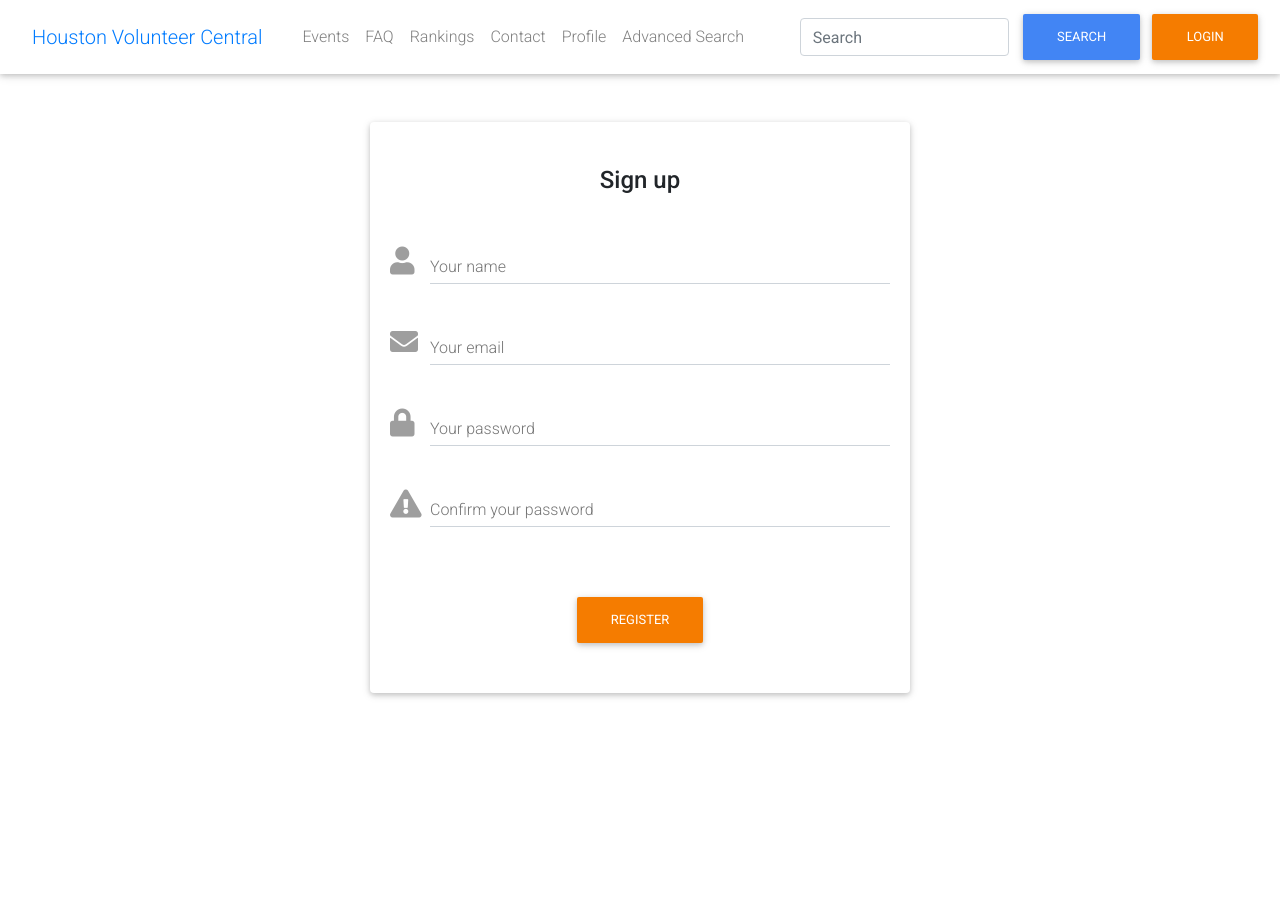
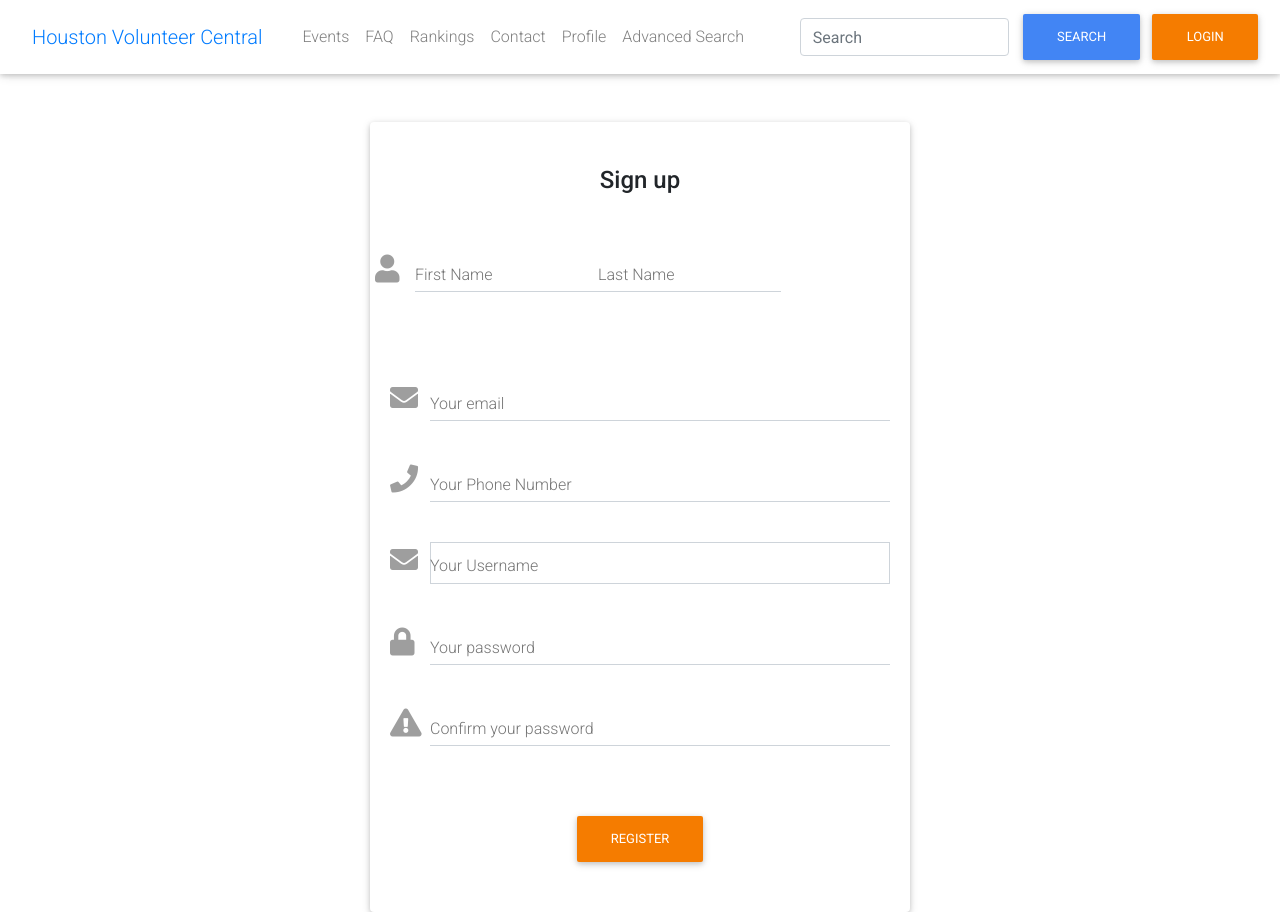
Before and after one commit to qwetboy10/YunginsHoustonHackathon, a React (Create React App) app in the folder Frontend/front/: page /signup in a window 1280 px wide. Before the commit the page ends 800 px from the top, so only its background shows below. Built offline with nearby package versions, Linux system fonts and the light colour scheme.

Commit message:
Fixed logout issues and created sign up server requests

```diff
--- a/Frontend/front/src/App.js
+++ b/Frontend/front/src/App.js
@@ -25,18 +25,25 @@ class App extends Component {
   checkCookies(callback) {
     const cookie = new Cookies();
     const userID = cookie.get("user");
+    console.log(userID);
     if(userID !== undefined) getPersonByID(cookie.get("user"), (data) => {
       this.setState({user: data});
       if(callback) callback();
     });
     else this.setState({user: null});
   }
+  removeCookies() {
+    const cookie = new Cookies();
+    cookie.remove("user");
+    this.props.history.push("/");
+    this.checkCookies();
+  }
   render() {
     const {user} = this.state;
     console.log(user);
     return (
       <div>
-        <NavBar {...this.props} update={this.checkCookies.bind(this)} user={user}/>
+        <NavBar {...this.props} update={this.removeCookies.bind(this)} user={user}/>
           <Switch>
             <Route path='/events' component={EventList}/>
             <Route path='/faq' component={FAQ}/>
--- a/Frontend/front/src/NavBar.js
+++ b/Frontend/front/src/NavBar.js
@@ -5,7 +5,6 @@ import { MDBContainer, MDBCard, MDBCardBody, MDBCol, MDBRow,MDBCardHeader, MDBIc
 import "@fortawesome/fontawesome-free/css/all.min.css";
 import "bootstrap-css-only/css/bootstrap.min.css";
 import "mdbreact/dist/css/mdb.css";
-import Cookies from "universal-cookie";
 import { searchEvents } from './DataFetcher.js';
 class NavBar extends Component {
   constructor(props) {
@@ -15,7 +14,6 @@ class NavBar extends Component {
     }
   }
     logout() {
-        new Cookies().remove("user");
         this.props.update();
     }
     onClick() {
--- a/Frontend/front/src/Signup.js
+++ b/Frontend/front/src/Signup.js
@@ -12,6 +12,7 @@ class Signup extends Component {
         this.state = {
             username: "",
             password: "",
+            password2: "",
             firstName: "",
             lastName: "",
             email: "",
@@ -19,13 +20,23 @@ class Signup extends Component {
         };
     }
     onClick() {
-        const {username, password, firstName, lastName, email, phoneNum} = this.state;
+        const {username, password, password2, firstName, lastName, email, phoneNum} = this.state;
+        if(password !== password2) {
+            alert("Passwords do not match, please try again.");
+            return;
+        }
         createUser(username, password, firstName, lastName, email, phoneNum, (data) => {
             new Cookies().set("user", data.id, { path: "/"});
             this.props.update(() => this.props.history.push("/profile"));
         });
     }
+    onChange(key, val) {
+        this.setState({
+            [key]: val
+        });
+    }
     render() {
+        const {username, password, password2, firstName, lastName, email, phoneNum} = this.state;
         return (
             <div>
                 <br/>
@@ -38,31 +49,61 @@ class Signup extends Component {
                           <form>
                               <p className="h4 text-center py-4">Sign up</p>
                               <div className="grey-text">
+                              <MDBRow>
                                 <MDBInput
-                                  label="Your name"
+                                    label="First Name"
                                     icon="user"
                                     group
                                     type="text"
                                     validate
-                                  error="wrong"
-                                  success="right"
+                                    value={firstName}
+                                    onChange={(e) => this.onChange("firstName", e.target.value)}
                                 />
+                                <MDBInput
+                                    label="Last Name"
+                                    group
+                                    type="text"
+                                    validate
+                                    value={lastName}
+                                    onChange={(e) => this.onChange("lastName", e.target.value)}
+                                />
+                              </MDBRow>
+
                               <MDBInput
                                   label="Your email"
                                   icon="envelope"
                                   group
                                   type="email"
                                   validate
-                                  error="wrong"
-                                  success="right"
+                                  value={email}
+                                  onChange={(e) => this.onChange("email", e.target.value)}
                               />
-
+                              <MDBInput
+                                  label="Your Phone Number"
+                                  icon="phone"
+                                  group
+                                  type="phone"
+                                  validate
+                                  value={phoneNum}
+                                  onChange={(e) => this.onChange("phoneNum", e.target.value)}
+                              />
+                               <MDBInput
+                                  label="Your Username"
+                                  icon="envelope"
+                                  group
+                                  type="username"
+                                  validate
+                                  value={username}
+                                  onChange={(e) => this.onChange("username", e.target.value)}
+                              />
                               <MDBInput
                                   label="Your password"
                                   icon="lock"
                                   group
                                   type="password"
                                   validate
+                                  value={password}
+                                  onChange={(e) => this.onChange("password", e.target.value)}
                               />
                               <MDBInput
                                   label="Confirm your password"
@@ -70,6 +111,8 @@ class Signup extends Component {
                                   group
                                   type="password"
                                   validate
+                                  value={password2}
+                                  onChange={(e) => this.onChange("password2", e.target.value)}
                               />
 
                               </div>
```
Lines whose indentation alone changed are shown as unchanged.
